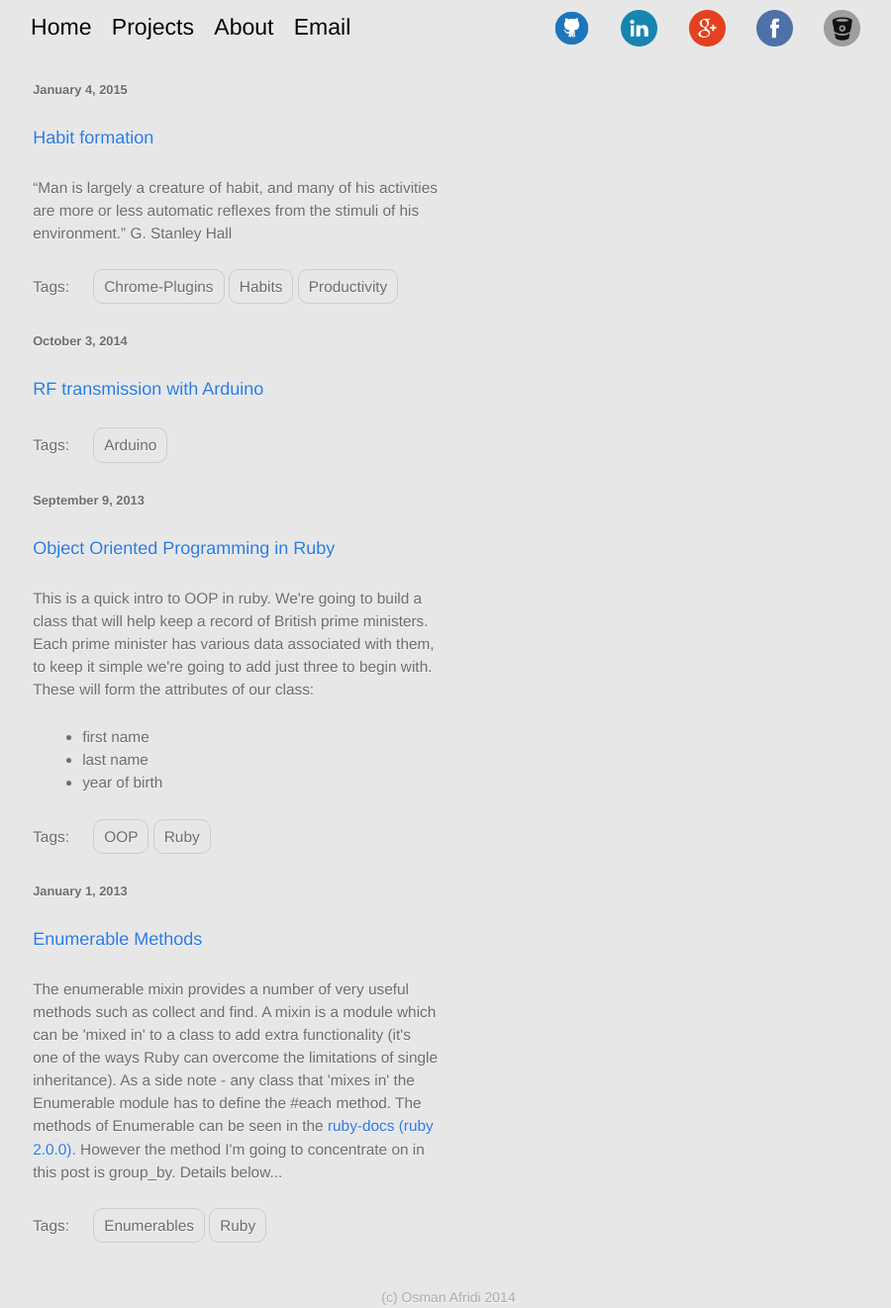
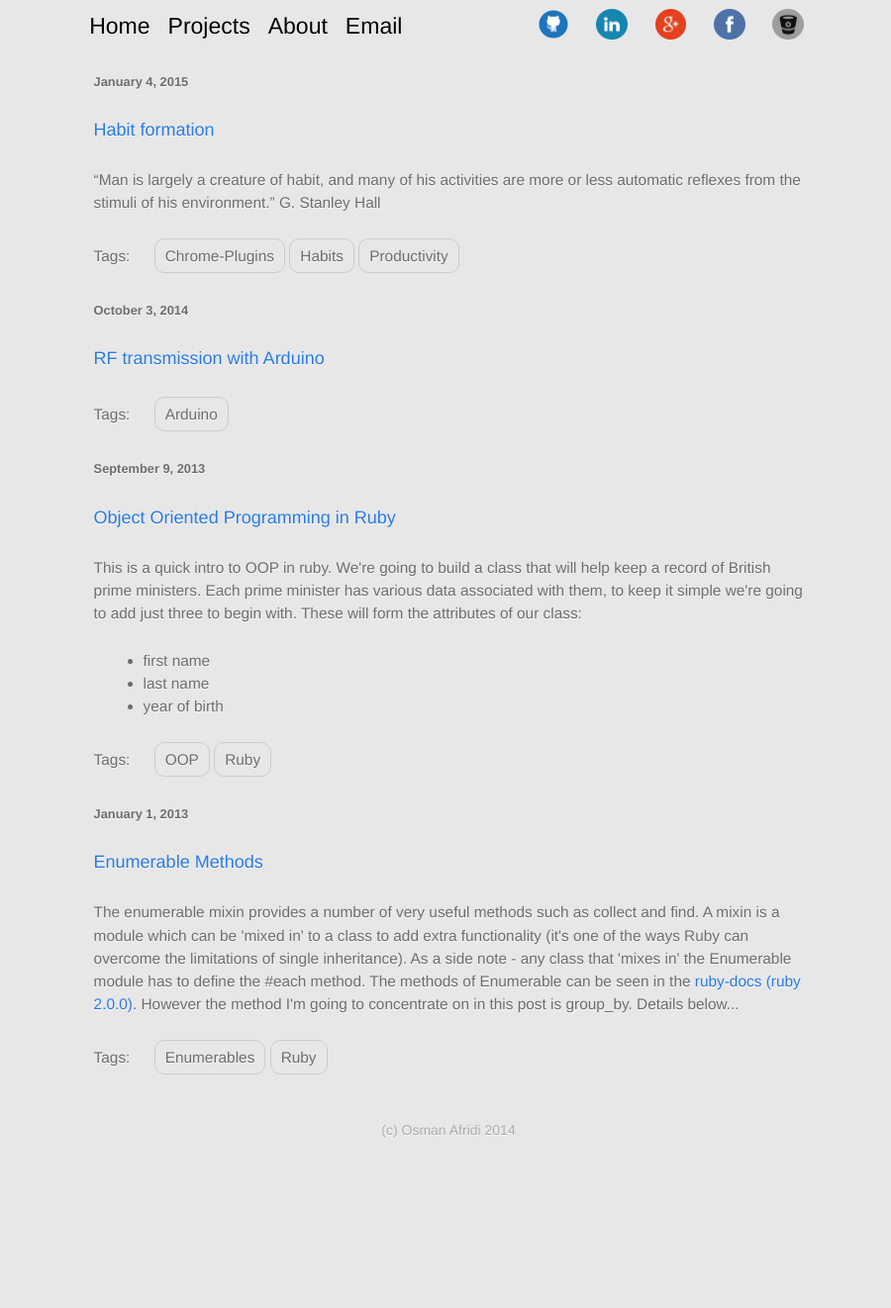
Before and after one commit to oafridi/oafridi.github.io, a Jekyll site: the page built from index.html, in a window 1280 px wide. Shown: the whole page at 99% size, without its empty margins (187-1087 px from the left). Built offline with Jekyll 4.4.1, drawn with Linux system fonts in a browser that asks for light colours; after the commit the page ends 1153 px from its top, so only the background shows below that.

Commit message:
center main content

```diff
--- a/_sass/_layout.scss
+++ b/_sass/_layout.scss
@@ -1,5 +1,6 @@
 header {
     overflow: auto;
+    margin: 0 7% 0 7%
 }
 
 footer {
@@ -61,15 +62,12 @@
 }
 
 .about {
-    float: left;
-    width: 40%;
-    margin: 1% 1% 1% 4%;
+    width: 70%;
+    margin: 1% 1% 1% 10%;
     padding: 1% 1% 1% 5%;
 }
 
 .profile {
-    // text-align: center;
-    // background-image: url("/imgs/profile.png");
     height: 173px;
     width: 160px;
     position: relative;
```
